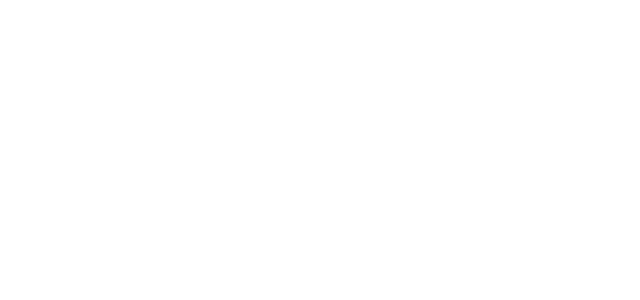
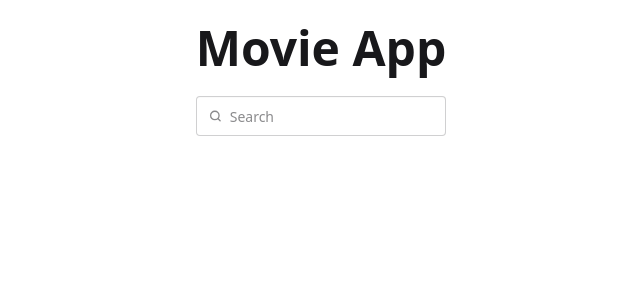
Before and after one commit to taco-greco/React-Movie, a React (Vite) app: page / in a window 1280 px wide. Shown: the top 300 px of the page, without its empty margins (319-959 px from the left). Built offline with nearby package versions, Linux system fonts and the light colour scheme.

Commit message:
search UI to test daisyUI and tailwind and define the App.jsx

```diff
--- a/src/App.jsx
+++ b/src/App.jsx
@@ -1,8 +1,21 @@
-import './App.css';
+import "./App.css";
+import Search from "./components/Search";
 
 function App() {
-  return <>
-  </>;
+  return (
+    <main className="min-h-screen flex flex-col items-center">
+      <header className="text-5xl font-bold my-6"><h1>Movie App</h1></header>
+
+
+      <Search />
+
+      <section></section>
+      <section></section>
+      <section></section>
+
+      <footer></footer>
+    </main>
+  );
 }
 
 export default App;
--- /dev/null
+++ b/src/components/Search.jsx
@@ -0,0 +1,27 @@
+const Search = () => {
+  return (
+    <div>
+      <label className="input">
+        <svg
+          className="h-[1em] opacity-50"
+          xmlns="http://www.w3.org/2000/svg"
+          viewBox="0 0 24 24"
+        >
+          <g
+            strokeLinejoin="round"
+            strokeLinecap="round"
+            strokeWidth="2.5"
+            fill="none"
+            stroke="currentColor"
+          >
+            <circle cx="11" cy="11" r="8"></circle>
+            <path d="m21 21-4.3-4.3"></path>
+          </g>
+        </svg>
+        <input type="search" required placeholder="Search" />
+      </label>
+    </div>
+  );
+};
+
+export default Search;
```
